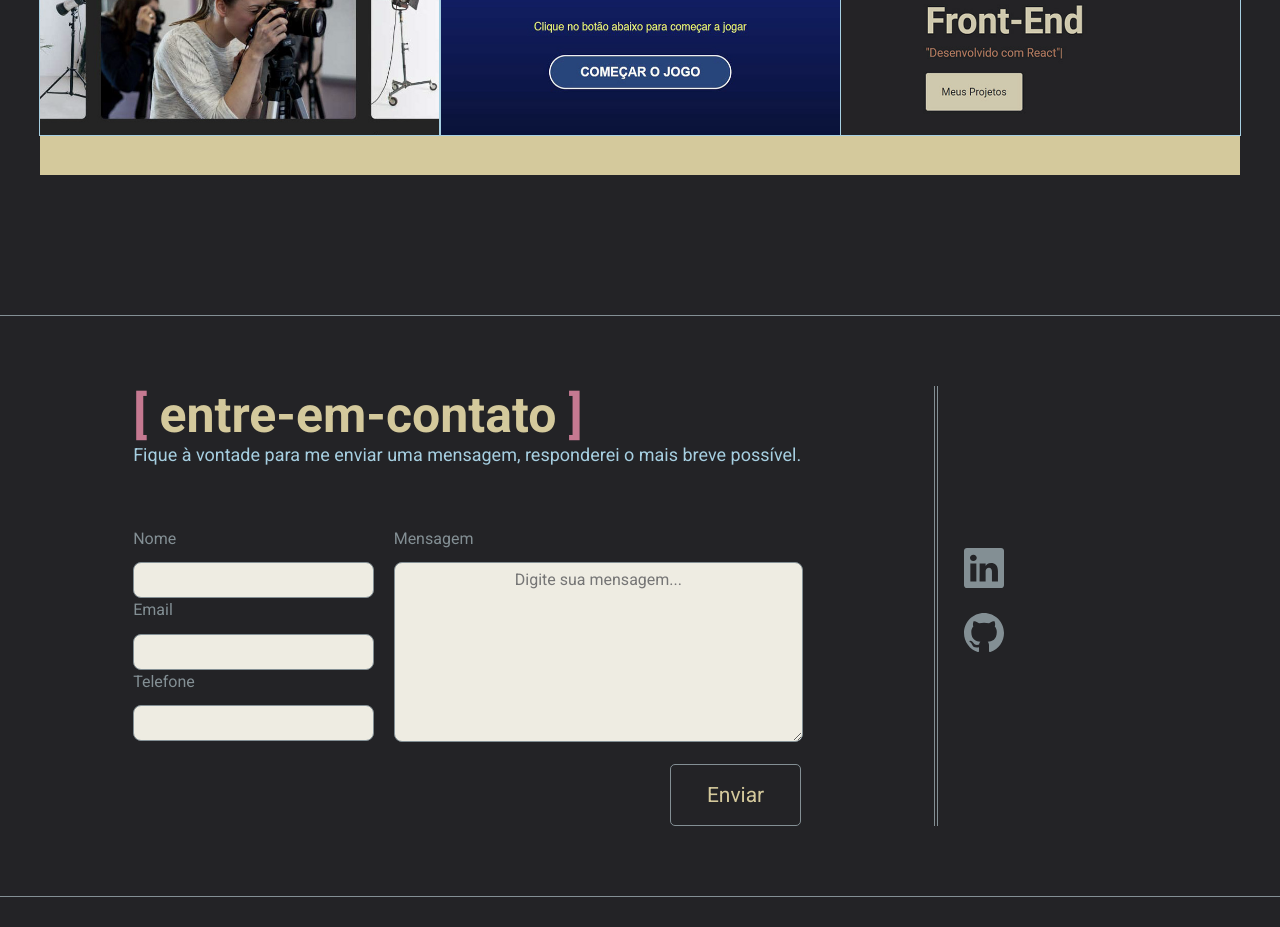
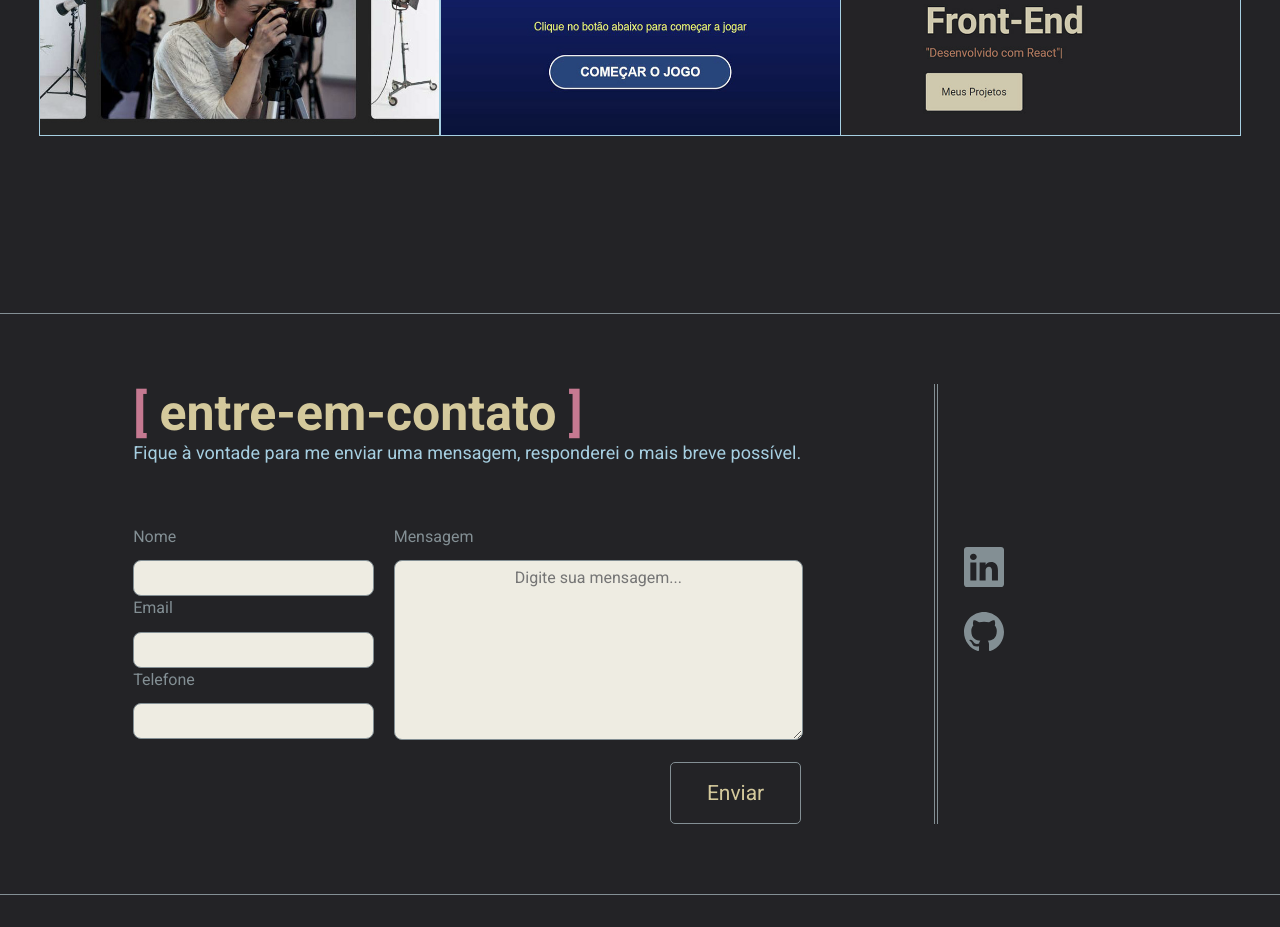
Before and after one commit to evandroms89/portfolio-evandro-moraes, a React (Create React App) app: page / in a window 1280 px wide. Shown: the part 2720-3647 px from the top of the page. Built offline with nearby package versions, Linux system fonts and the light colour scheme.

Commit message:
mais alterações

```diff
--- a/src/Pages/Home/MyPortfolio.css
+++ b/src/Pages/Home/MyPortfolio.css
@@ -49,8 +49,6 @@
     color: var(--darkColor);
   }
   #portfolio--project {
-    padding-top: 20px;
-    padding-bottom: 20px;
     background-color: var(--yellow);
   }
   .portfolio--project--content {
```
